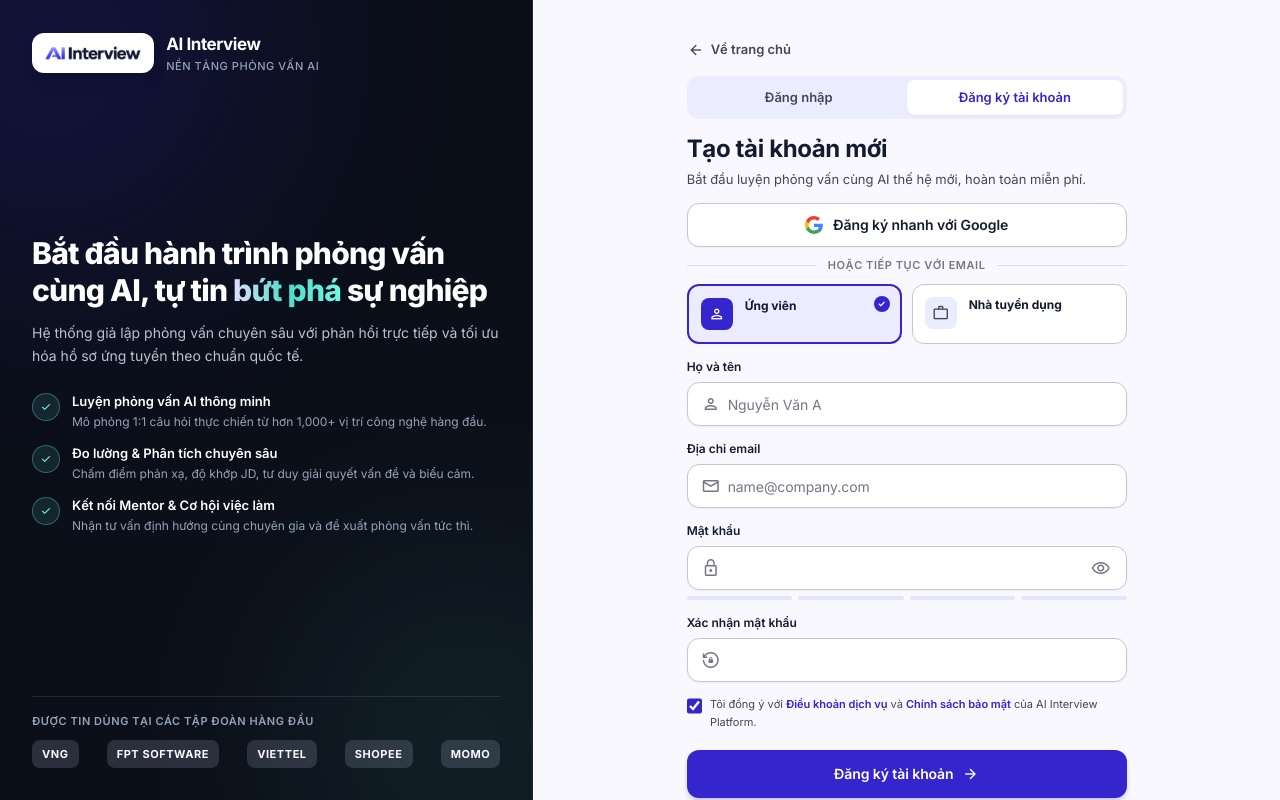
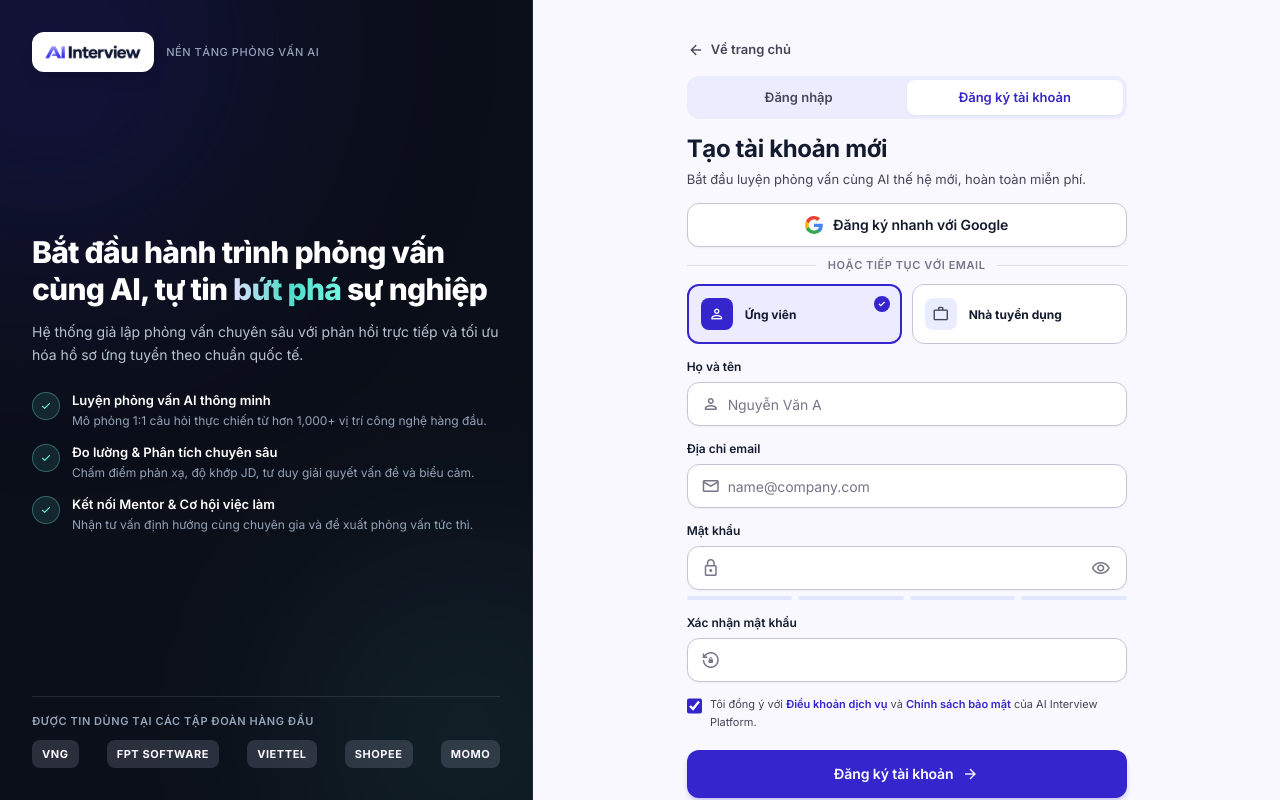
Before and after one commit to PNV-do-an/AI-Interview-Platform-FE, a React (Create React App) app: page /register in a window 1280 px wide. Built offline with nearby package versions, Linux system fonts and the light colour scheme; no server answers.

Commit message:
fix(auth): can giua chu the role voi icon, bo chu AI Interview trung voi wordmark o login/register

```diff
--- a/src/views/pages/LoginPage.tsx
+++ b/src/views/pages/LoginPage.tsx
@@ -179,10 +179,7 @@ const LoginPage: React.FC = () => {
               <div className="flex h-10 items-center justify-center rounded-xl bg-white px-3 shadow-lg">
                 <img alt="AI Interview Logo" className="h-4 w-auto object-contain" src={logoWordmark} />
               </div>
-              <div className="flex flex-col">
-                <span className="text-[17px] font-bold tracking-tight text-white">AI Interview</span>
-                <span className="text-[11px] font-medium uppercase tracking-wider text-slate-400">Nền tảng phỏng vấn AI</span>
-              </div>
+              <span className="text-[11px] font-medium uppercase tracking-wider text-slate-400">Nền tảng phỏng vấn AI</span>
             </div>
 
             <div className="relative z-10 my-auto space-y-5 py-3">
--- a/src/views/pages/RegisterPage.tsx
+++ b/src/views/pages/RegisterPage.tsx
@@ -183,7 +183,7 @@ const RegisterPage: React.FC = () => {
     'placeholder:text-outline-strong transition-colors focus:border-primary focus:outline-none focus:ring-2 focus:ring-primary/15';
 
   const roleCardClass = (active: boolean) =>
-    `relative flex cursor-pointer items-start gap-3 rounded-xl p-3 transition-colors ${
+    `relative flex cursor-pointer items-center gap-3 rounded-xl p-3 transition-colors ${
       active ? 'border-2 border-primary bg-primary-fixed/50' : 'border border-outline bg-card hover:border-outline-strong'
     }`;
 
@@ -203,10 +203,7 @@ const RegisterPage: React.FC = () => {
               <div className="flex h-10 items-center justify-center rounded-xl bg-white px-3 shadow-lg">
                 <img alt="AI Interview Platform Logo" className="h-4 w-auto object-contain" src={logoWordmark} />
               </div>
-              <div className="flex flex-col">
-                <span className="text-[17px] font-bold tracking-tight text-white">AI Interview</span>
-                <span className="text-[11px] font-medium uppercase tracking-wider text-slate-400">Nền tảng phỏng vấn AI</span>
-              </div>
+              <span className="text-[11px] font-medium uppercase tracking-wider text-slate-400">Nền tảng phỏng vấn AI</span>
             </div>
 
             <div className="relative z-10 my-auto space-y-5 py-3">
```
